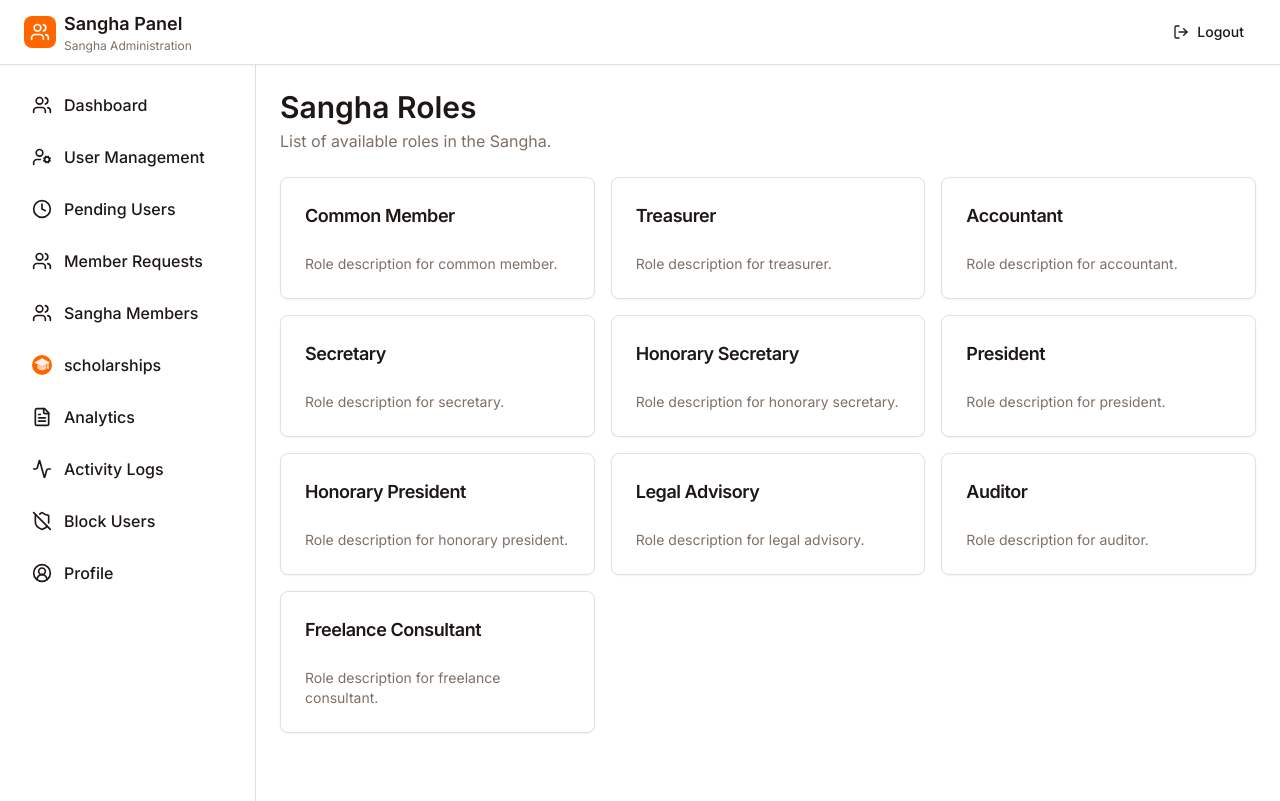
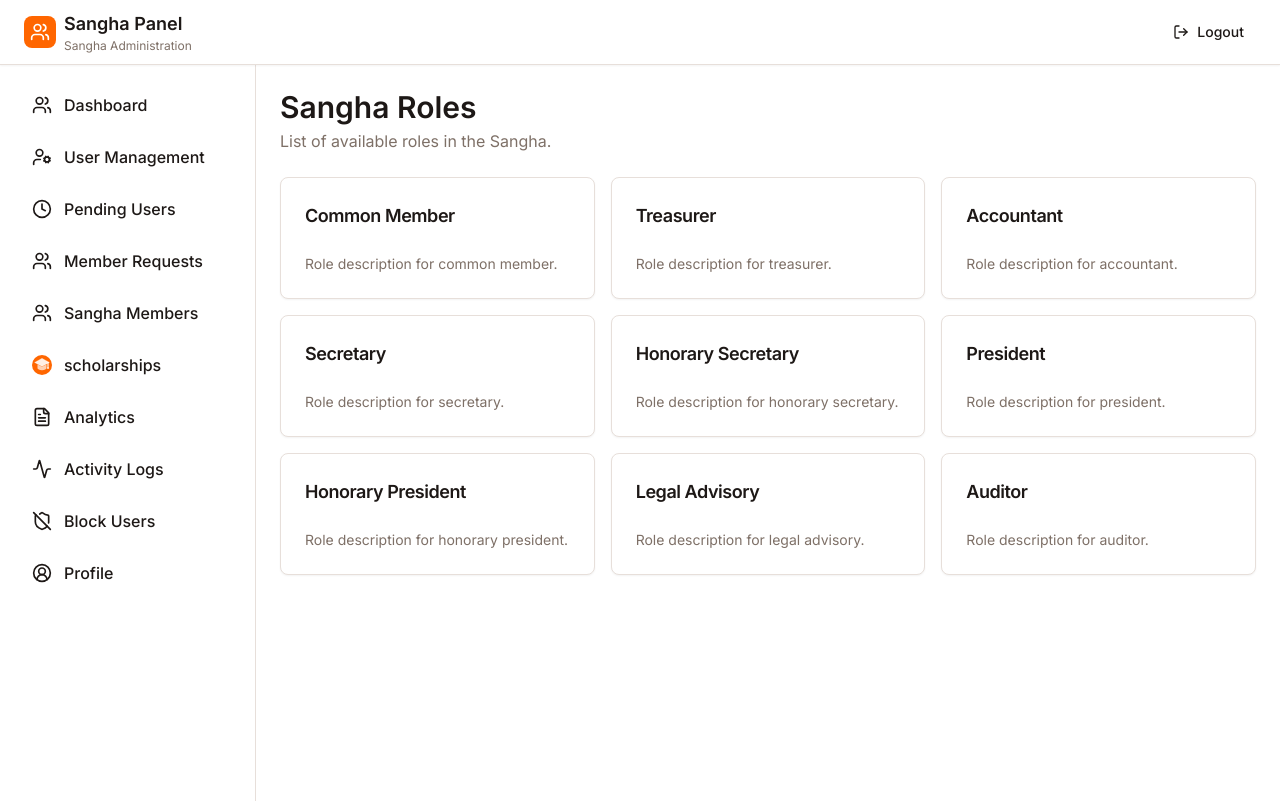
Before and after one commit to DarshiniMahesh/Community-Application, a Next.js app in the folder sangha/: page /sangha/roles in a window 1280 px wide. Built offline with nearby package versions, Linux system fonts and the light colour scheme; no server answers; sample sign-in values are in the browser's storage.

Commit message:
Update profile forms and Sangha roles and all modules email and secondary phn and higlighting the unfilled are and removed overlapping

```diff
--- a/sangha/src/app/sangha/members/add/page.tsx
+++ b/sangha/src/app/sangha/members/add/page.tsx
@@ -43,7 +43,6 @@ const roles = [
   "Hon. President",
   "Advisor",
   "Legal Advisor",
-  "Freelance Consultant",
 ];
 
 export default function AddMemberPage() {
--- a/sangha/src/app/sangha/roles/page.tsx
+++ b/sangha/src/app/sangha/roles/page.tsx
@@ -12,7 +12,6 @@ const roles = [
   "Honorary President",
   "Legal Advisory",
   "Auditor",
-  "Freelance Consultant",
 ];
 
 export default function RolesPage() {
```
Also changed, not shown: 1 other file (tests, documents, lock files or other folders).
